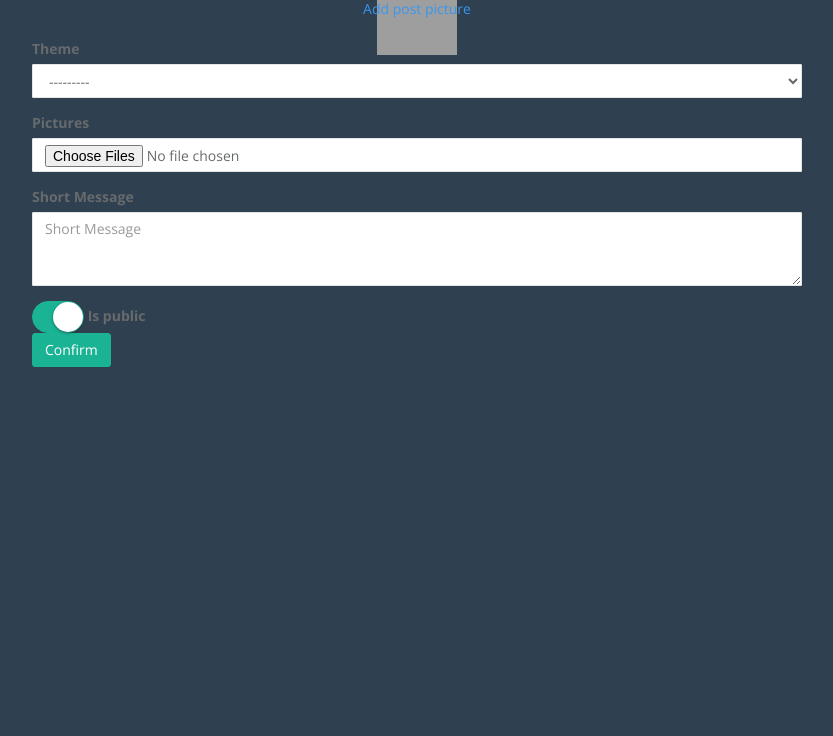
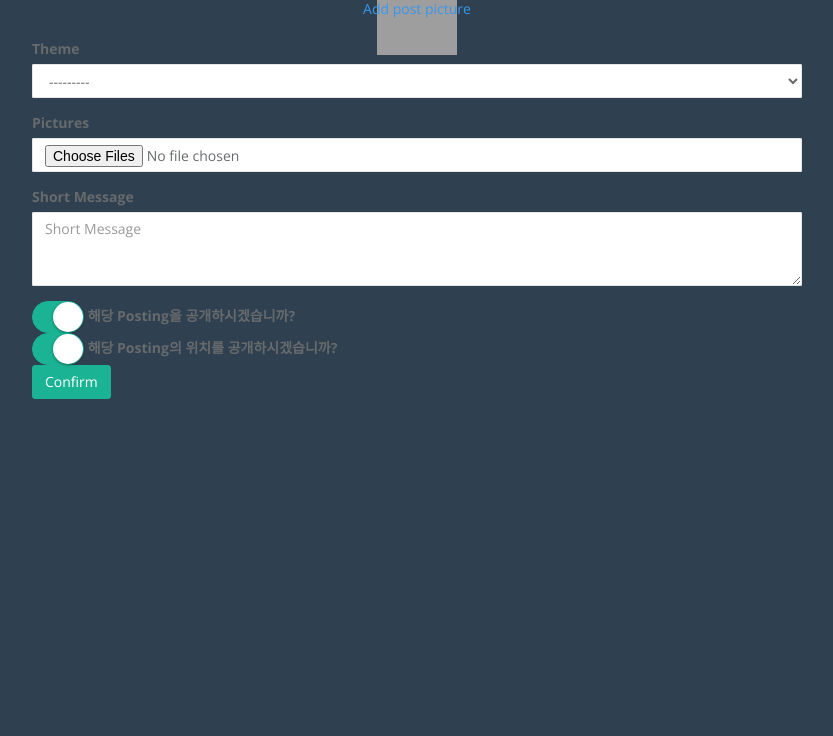
Before and after one commit to happychallenge/ohtto, a Django app: page /blog/add/ in a window 1280 px wide. Shown: the part 124-860 px from the top of the page, without its empty margins (223-1056 px from the left). Run offline with Django 3.2, Linux system fonts and the light colour scheme; a user stored in the database is signed in; data comes from the database, SQL or seed files in the repository; some libraries are stand-ins or nearby versions; grey boxes are pictures that could not be loaded.

Commit message:
Error Modify

```diff
--- a/blog/forms.py
+++ b/blog/forms.py
@@ -5,7 +5,10 @@ from .models import Post, Content, Theme
 
 class PostForm(forms.ModelForm):
     pictures = forms.ImageField(required=False, widget=forms.ClearableFileInput(attrs={'multiple': True}))
-    is_public = forms.BooleanField(initial=True, widget=forms.CheckboxInput(attrs={'class': 'js-switch'}))
+    is_public = forms.BooleanField(initial=True, label='해당 Posting을 공개하시겠습니까?',
+            widget=forms.CheckboxInput(attrs={'class': 'js-switch1'}))
+    is_location = forms.BooleanField(initial=True, label='해당 Posting의 위치를 공개하시겠습니까?',
+            widget=forms.CheckboxInput(attrs={'class': 'js-switch2'}))
     text = forms.CharField(label='Short Message', required=False,
             widget=forms.Textarea(attrs={
                     'class': 'post-new-content',
@@ -14,7 +17,7 @@ class PostForm(forms.ModelForm):
     )
     class Meta:
         model = Post
-        fields = ['theme', 'pictures', 'text',  'is_public']
+        fields = ['theme', 'pictures', 'text',  'is_public', 'is_location']
 
     def __init__(self, user, *args, **kwargs):
         super(PostForm, self).__init__(*args, **kwargs)
--- a/blog/models.py
+++ b/blog/models.py
@@ -44,7 +44,6 @@ class Theme(models.Model):
         return self.posts.all()
 
     def get_invitee_all(self):
-        print(self.invite_user_set.all())
         return self.invite_user_set.all()
 
 class Invitee(models.Model):
--- a/blog/templates/blog/gps.js
+++ b/blog/templates/blog/gps.js
@@ -109,8 +109,8 @@ function initMap() {
   map.fitBounds(bounds)
 
   // Add a marker clusterer to manage the markers.
-  var markerCluster = new MarkerClusterer(map, markers,
-      {imagePath: 'https://developers.google.com/maps/documentation/javascript/examples/markerclusterer/m'});
+  // var markerCluster = new MarkerClusterer(map, markers,
+  //     {imagePath: 'https://developers.google.com/maps/documentation/javascript/examples/markerclusterer/m'});
 }
 
 $(document).on('click', '.maptag', function(){
--- a/blog/templates/blog/post_add.html
+++ b/blog/templates/blog/post_add.html
@@ -81,8 +81,11 @@
 <script src="{% static 'js/plugins/switchery/switchery.js' %}"></script>
 <script src="{% static 'js/plugins/tagsinput/tagsinput.js' %}"></script>
 <script>
-    var elem = document.querySelector('.js-switch');
-    var init = new Switchery(elem, { color: '#1AB394' });
+    var elem1 = document.querySelector('.js-switch1');
+    var init1 = new Switchery(elem1, { color: '#1AB394' });
+
+    var elem2 = document.querySelector('.js-switch2');
+    var init2 = new Switchery(elem2, { color: '#1AB394' });
 
     $('.tagsinput').tagsinput({
         tagClass: 'label label-primary'
--- a/blog/views.py
+++ b/blog/views.py
@@ -234,7 +234,6 @@ def post_add(request):
 
     else:
         form = PostForm(user=request.user)
-        print("POstForm :",form)
         return render(request, 'blog/post_add.html', {'form': form})
 
 
@@ -242,6 +241,7 @@ def post_add(request):
 # Invite Person
 ############################
 def search_persons(request):
+    person_list = []
     search_query = request.GET.get('keyword')
     if search_query:
         person_list = Profile.objects.filter(nickname__contains = search_query)
@@ -255,7 +255,6 @@ def invite_persons(request, theme_id):
 
     if request.method == 'POST':
         persons_id = request.POST.getlist('persons_id')
-        print(persons_id)
 
         if persons_id:
             for person_id in persons_id:
```
